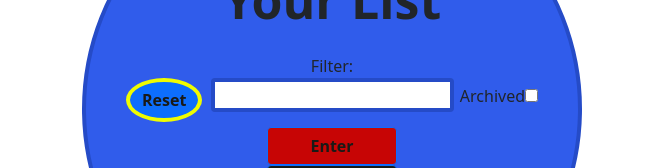
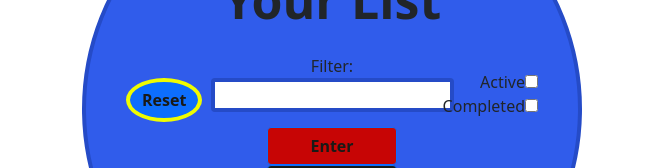
Before and after one commit to Sergey-Markov/todo-list-cibersec, a React (Create React App) app: page / in a window 1280 px wide. Shown: the part 141-309 px from the top of the page, without its empty margins (308-971 px from the left). Built offline with nearby package versions, Linux system fonts and the light colour scheme; no server answers.

Commit message:
add logic to Filter functions

```diff
--- a/src/components/ListTodo/ListTodo.js
+++ b/src/components/ListTodo/ListTodo.js
@@ -1,7 +1,7 @@
 import { Button } from "react-bootstrap";
 import { useFormik } from "formik";
 import s from "./ListTodo.module.css";
-import { useState, useEffect } from "react";
+import { useState, useEffect, useMemo } from "react";
 import axios from "axios";
 
 export default function ListTodo({ setShow }) {
@@ -14,40 +14,66 @@ export default function ListTodo({ setShow }) {
         "https://jsonplaceholder.typicode.com/todos"
       );
       setAllTodos(result.data);
-      setTodos(result.data.filter((todo) => todo.completed === false));
+      setTodos(result.data);
     };
     fetchData();
   }, []);
-
-  const activeTodos = allTodos.filter((todo) => todo.completed === false);
-  const archivedTodo = allTodos.filter((todo) => todo.completed === true);
 
   const handleShow = () => setShow(true);
   const formik = useFormik({
     initialValues: {
       filter: "",
+      isActive: false,
       isCompleted: false,
     },
     onSubmit: (values) => {
-      if (!values.filter) return;
+      if (!values.filter && values.isCompleted && !values.isActive) {
+        const filteredTodos = allTodos.filter(
+          (todo) => todo.completed === values.isCompleted
+        );
+        setTodos(filteredTodos);
+        return;
+      }
+      if (!values.filter && values.isActive && values.isCompleted) {
+        // const result = allTodos.filter(
+        //   (todo) => todo.completed === !values.isActive
+        // );
+        setTodos(allTodos);
+        return;
+      }
+      if (!values.filter && values.isActive) {
+        const result = allTodos.filter(
+          (todo) => todo.completed === !values.isActive
+        );
+        setTodos(result);
+        return;
+      }
+
+      if (!values.filter) {
+        setTodos(allTodos);
+        return;
+      }
+
       const normalizeFilter = values.filter.toLowerCase().trim();
-      const filteredTodos = todos.filter((todo) =>
-        todo.title.toLowerCase().trim().includes(normalizeFilter)
-      );
+      const filteredTodos = allTodos.filter((todo) => {
+        return (
+          (todo.title.toLowerCase().trim().includes(normalizeFilter) &&
+            todo.completed === values.isCompleted) ||
+          (todo.title.toLowerCase().trim().includes(normalizeFilter) &&
+            todo.completed !== values.isActive)
+        );
+      });
       setTodos(filteredTodos);
-      formik.values.filter = "";
-      document.getElementById("filter").value = "";
     },
   });
 
-  const handleCheck = (e) => {
-    formik.handleChange(e);
-    console.log(typeof e.target.checked);
-    e.target.checked ? setTodos(archivedTodo) : setTodos(activeTodos);
-  };
   const handleClickResetBtn = () => {
-    setTodos(activeTodos);
-    document.getElementById("checkbox").checked = false;
+    setTodos(allTodos);
+    formik.setValues({
+      isActive: false,
+      isCompleted: false,
+      filter: "",
+    });
   };
 
   return (
@@ -66,14 +92,26 @@ export default function ListTodo({ setShow }) {
             onChange={formik.handleChange}
             value={formik.values.filter}
           />
+          <label className={s.checkBoxActive}>
+            Active
+            <input
+              id="checkbox-active"
+              type="checkbox"
+              name="isActive"
+              onChange={formik.handleChange}
+              checked={formik.values.isActive}
+              value={formik.values.isActive}
+            />
+          </label>
           <label className={s.checkBoxArchive}>
-            Archived
+            Completed
             <input
               id="checkbox"
               type="checkbox"
               name="isCompleted"
-              onChange={handleCheck}
-              value={formik.values.isCompleted}
+              onChange={formik.handleChange}
+              checked={formik.values.isCompleted}
+              // value={formik.values.isCompleted}
             />
           </label>
           <Button
--- a/src/components/ListTodo/ListTodo.module.css
+++ b/src/components/ListTodo/ListTodo.module.css
@@ -34,7 +34,12 @@
 }
 .checkBoxArchive {
   position: absolute;
-  top: 45%;
+  top: 47%;
+  right: 40px;
+}
+.checkBoxActive {
+  position: absolute;
+  top: 42%;
   right: 40px;
 }
 .resetBtn {
```
